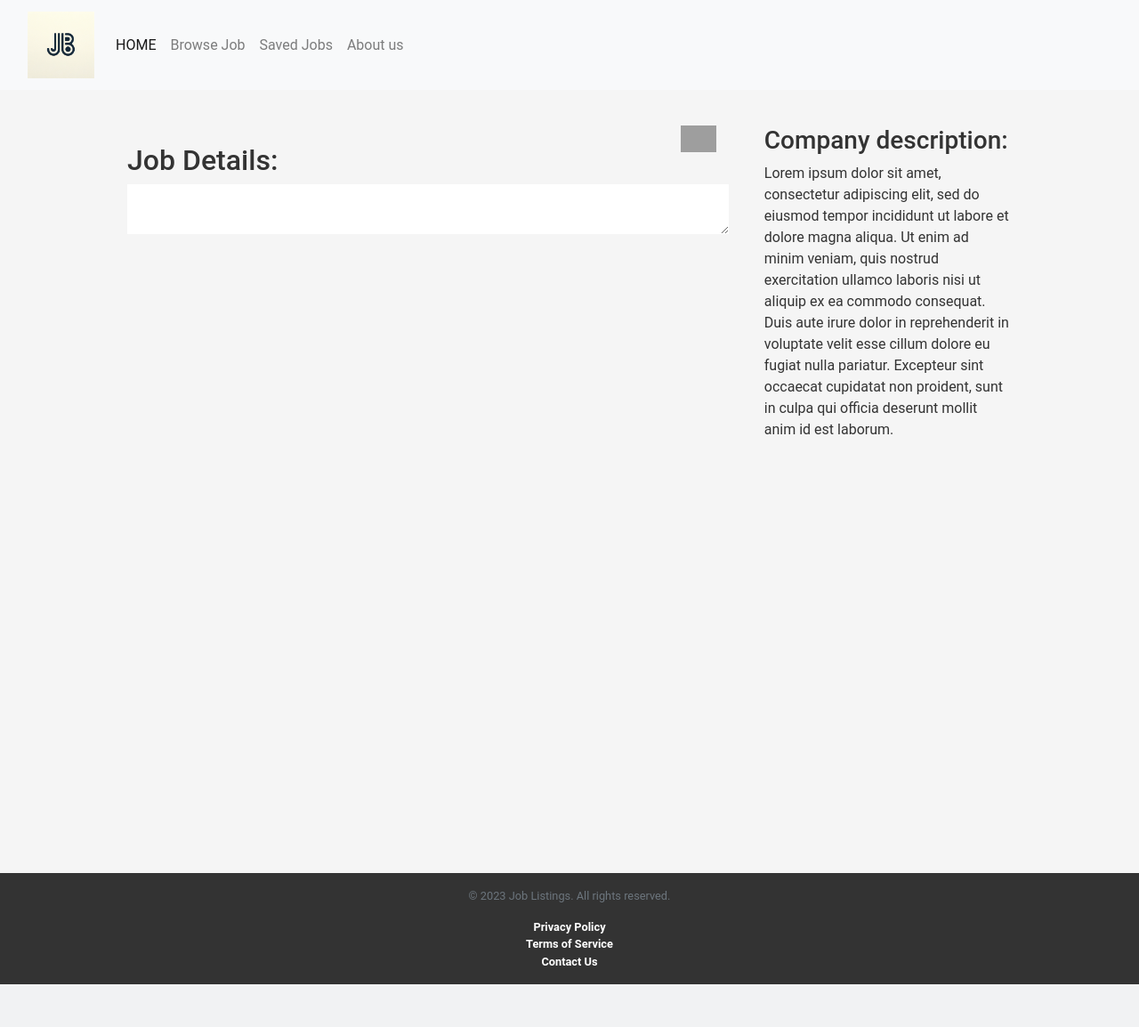
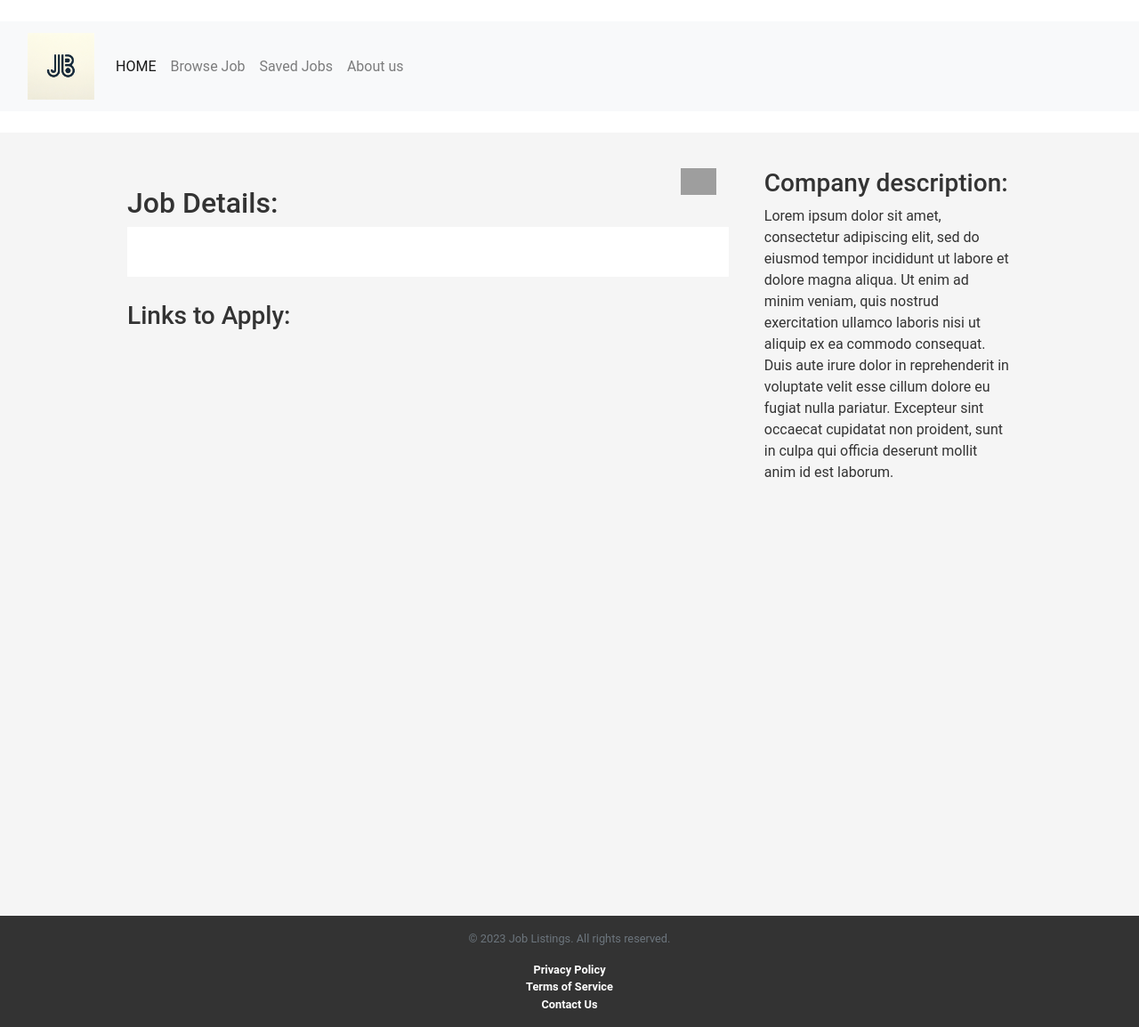
Before and after one commit to RoCode2000/JobSearchProject, a Flask app: template templates/jobdetails.html in a window 1280 px wide. Shown: the whole page at 89% size. Before the commit the page ends 1106 px from the top, so only its background shows below. Run offline with Flask 3, Linux system fonts and the light colour scheme; the template is opened without the code that fills it, so the values that code supplies are empty; grey boxes are pictures that could not be loaded.

Commit message:
TW: fixed footer and added link to apply job

```diff
--- a/static/styles.css
+++ b/static/styles.css
@@ -8,7 +8,9 @@
   min-height: 100vh;
   display: flex;
   flex-direction: column;
+  position: relative;
 }
+
 
 .container {
   width: 80%;
@@ -127,12 +129,14 @@
   color: #fff;
   text-align: center;
   padding: 1rem 0;
-
+  position: relative;;
   bottom: 0;
   width: 100%;
   left: 0;
   margin-top: auto;
 }
+
+
 
 footer ul {
   list-style-type: none;
@@ -207,6 +211,8 @@
   outline: none;
   width: 100%;
   height: auto;
+  resize: none;
+
 }
 
 .detailimg img {
@@ -293,7 +299,7 @@
 
 #container-left {
   width: 70%;
-  height: 90vh; /* 100% of the viewport height */
+  height: 100%; /* 100% of the viewport height */
   float: left;
   padding-right: 20px;
 
--- a/templates/jobdetails.html
+++ b/templates/jobdetails.html
@@ -1,6 +1,7 @@
 {% extends "layout.html" %}
 
 {% block main %}
+<section id="container">
     <div id="container-left">
             <h1>{{jobdetail.job_title}}</h1>
             <div class ="detailimg">
@@ -8,6 +9,12 @@
             </div>
             <h2 style="padding-top:20px";>Job Details:</h2>
             <textarea readonly name="message" wrap="hard"  >{{des}}</textarea>
+            <div>
+                <h3 style="padding-top: 20px;">Links to Apply:</h3>
+                {% for link in jobdetail.apply_options %}
+                    <p><a href="{{link.apply_link}}">{{link.publisher}}</a></p>
+                {% endfor %}
+            </div>
     </div>
     <div id="container-right">
         <div>
@@ -15,5 +22,5 @@
             <p>Lorem ipsum dolor sit amet, consectetur adipiscing elit, sed do eiusmod tempor incididunt ut labore et dolore magna aliqua. Ut enim ad minim veniam, quis nostrud exercitation ullamco laboris nisi ut aliquip ex ea commodo consequat. Duis aute irure dolor in reprehenderit in voluptate velit esse cillum dolore eu fugiat nulla pariatur. Excepteur sint occaecat cupidatat non proident, sunt in culpa qui officia deserunt mollit anim id est laborum.</p>
         </div>
     </div>
-
+</section>
 {% endblock %}
--- a/templates/layout.html
+++ b/templates/layout.html
@@ -14,6 +14,7 @@
 
   <link rel="stylesheet" href="/static/styles.css">
   <script src="https://ajax.googleapis.com/ajax/libs/jquery/3.7.1/jquery.min.js"></script>
+
   <script>
     $(document).ready(function () {
       $('textarea').each(function () {
@@ -26,7 +27,8 @@
 
 <body>
 
-  <nav class="navbar navbar-expand-lg navbar-light bg-light">
+  <header>
+    <nav class="navbar navbar-expand-lg navbar-light bg-light clearfix">
       <div class="container-fluid">
         <a class="navbar-brand" href="/">
           <img src="/static/icon.webp" alt="Logo" class="logo">
@@ -53,13 +55,17 @@
         </div>
       </div>
     </nav>
+  </header>
+
 
     <main class="container">
       {% block main %}{% endblock %}
     </main>
 
+
+
   <footer>
-    <div class=" small text-center text-muted">
+    <div class=" small text-center text-muted clearfix">
       <p>&copy; 2023 Job Listings. All rights reserved.</p>
       <ul>
         <li><a href="#">Privacy Policy</a></li>
@@ -68,8 +74,9 @@
       </ul>
     </div>
   </footer>
-
+</div>
 <script src="/static/script.js"></script>
 </body>
 
+
 </html>
```
Lines whose indentation alone changed are shown as unchanged.
